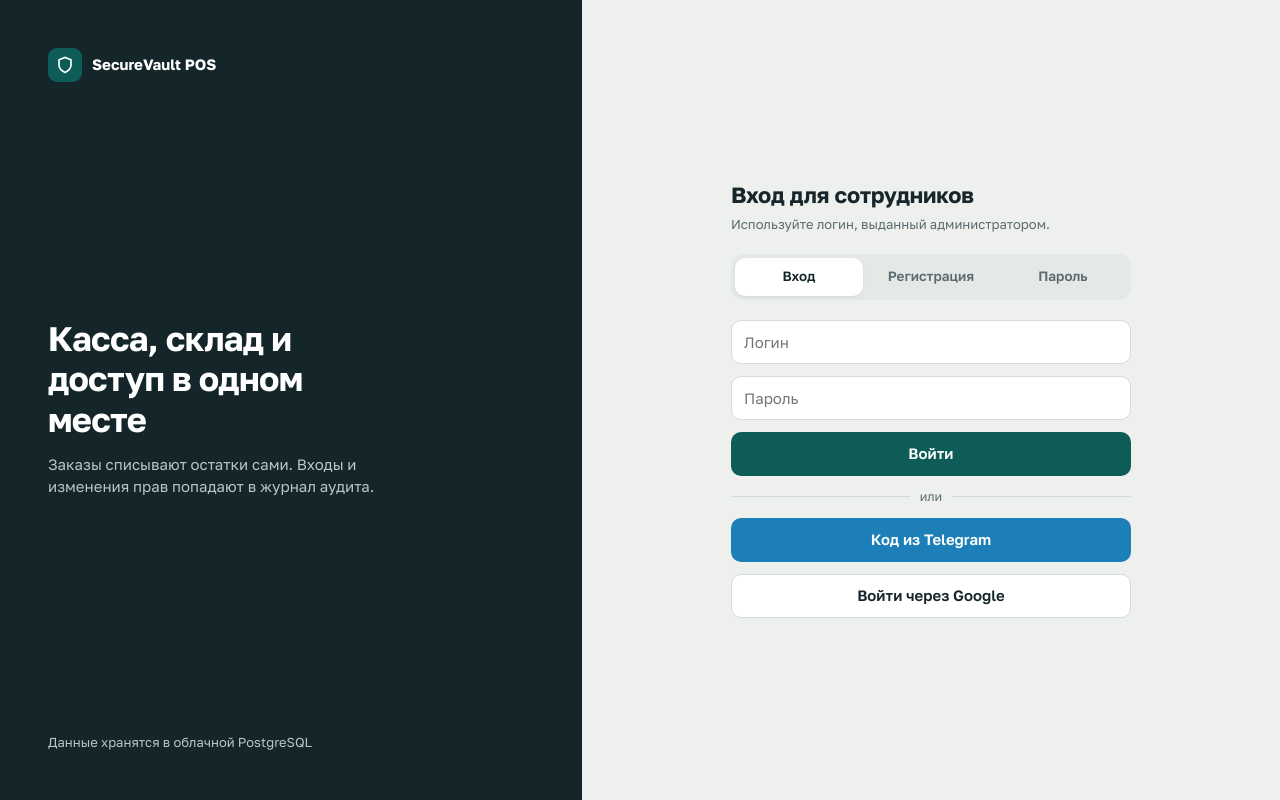
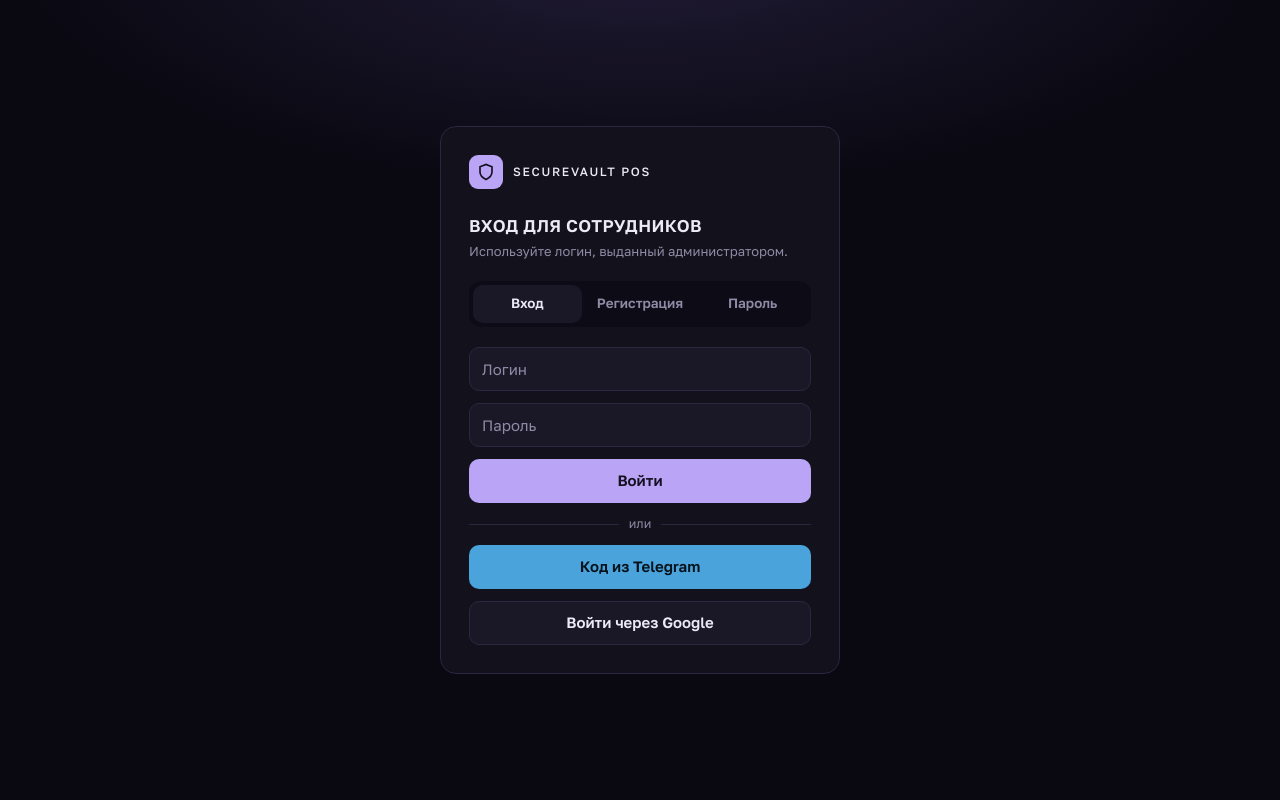
Before and after one commit to Yomonu/SecureVaultPOS-Web, a plain HTML site: page static/index.html in a window 1280 px wide. Drawn offline with Linux system fonts and the light colour scheme; a web font is replaced by a local one.

Commit message:
Add files via upload

```diff
--- a/static/index.html
+++ b/static/index.html
@@ -3,18 +3,18 @@
 <head>
 <meta charset="UTF-8">
 <meta name="viewport" content="width=device-width, initial-scale=1, viewport-fit=cover">
-<meta name="theme-color" content="#14262A">
+<meta name="theme-color" content="#0A0912">
 <title>SecureVault POS</title>
 <link rel="preconnect" href="https://fonts.googleapis.com">
 <link rel="preconnect" href="https://fonts.gstatic.com" crossorigin>
-<link href="https://fonts.googleapis.com/css2?family=Golos+Text:wght@400;500;600;700&display=swap" rel="stylesheet">
+<link href="https://fonts.googleapis.com/css2?family=Golos+Text:wght@400;500;600;700&family=Unbounded:wght@500;600&display=swap" rel="stylesheet">
 <script src="https://cdnjs.cloudflare.com/ajax/libs/qrcodejs/1.0.0/qrcode.min.js"></script>
 <style>
 :root{
-  --bg:#EDF0EC; --surface:#fff; --ink:#17262B; --muted:#5B6B70; --line:#D5DBD6; --line-2:#E5E9E5;
-  --accent:#0E5C57; --accent-d:#0A4642; --accent-soft:#DCEBE8;
-  --side:#14262A; --side-ink:#B9C7C9; --ok:#2F7D4F; --ok-soft:#E1F0E6; --warn:#8F5A08; --warn-soft:#F8EBD0;
-  --bad:#B3362E; --bad-soft:#F7E1DE; --nav-h:64px;
+  --bg:#0A0912; --surface:#12111C; --surface-2:#1A1827; --ink:#EDEAF7; --muted:#8F8BA6; --line:#2A2740; --line-2:#1D1A2E;
+  --accent:#B9A4F5; --accent-d:#CDBDF8; --accent-soft:rgba(185,164,245,.13);
+  --ok:#6FD3A0; --ok-soft:rgba(111,211,160,.14); --warn:#E8B65C; --warn-soft:rgba(232,182,92,.14);
+  --bad:#F0707A; --bad-soft:rgba(240,112,122,.14); --nav-h:64px;
 }
 *{box-sizing:border-box}
 html{-webkit-text-size-adjust:100%}
@@ -171,22 +171,57 @@ td .acts{display:flex;gap:6px;flex-wrap:wrap}
   .panel.flat{padding:0;background:transparent;border:0}
 }
 @media(prefers-reduced-motion:reduce){*{transition:none!important}}
+
+/* ---- dark theme ---- */
+:root{color-scheme:dark}
+body{background:radial-gradient(70% 45% at 50% -8%,rgba(150,120,235,.17),transparent 70%),var(--bg);background-attachment:fixed}
+h1,h2,.brand,.auth-brand{font-family:'Unbounded','Golos Text',sans-serif}
+h2{font-size:19px;font-weight:600;text-transform:uppercase;letter-spacing:.02em;line-height:1.25}
+::placeholder{color:var(--muted);opacity:1}
+input,select{background:var(--surface-2)}
+button{color:#14101F}
+button:hover{background:var(--accent-d)}
+button.sec,button.google{background:var(--surface-2);color:var(--ink);border-color:var(--line)}
+button.sec:hover,button.google:hover{background:#242137}
+button.ok{background:var(--ok);color:#07140D} button.ok:hover{background:#8BE0B4}
+button.danger{background:var(--bad-soft);color:var(--bad);border-color:rgba(240,112,122,.3)} button.danger:hover{background:rgba(240,112,122,.24)}
+button.tg{background:#4AA3DB;color:#06121B} button.tg:hover{background:#68B6E6}
+.logo{background:var(--accent)} .logo svg{stroke:#14101F}
+.brand,.auth-brand{font-size:12px;font-weight:500;letter-spacing:.14em;text-transform:uppercase}
+.auth{display:flex;align-items:center;justify-content:center}
+.auth-main{flex:1;padding:20px}
+.auth-card{background:var(--surface);border:1px solid var(--line);border-radius:16px;padding:28px}
+.auth-card h2{font-size:17px}
+.auth-brand{display:flex;align-items:center;gap:10px;color:var(--ink);margin-bottom:26px}
+.tabs{background:#0D0C16}
+.tab.active{background:var(--surface-2);color:var(--ink);box-shadow:none}
+.side{background:var(--surface);color:var(--muted);border-right:1px solid var(--line)}
+.brand{color:var(--ink)}
+.nav-item{color:var(--muted)} .nav-item:hover{background:var(--surface-2);color:var(--ink)}
+.nav-item.active{background:var(--accent-soft);color:var(--accent)}
+.who{border-top-color:var(--line)} .who b{color:var(--ink)}
+.who .badge{background:var(--surface-2);color:var(--ink)}
+.who button{color:var(--muted);border-color:var(--line)} .who button:hover{background:var(--surface-2);color:var(--ink)}
+.chip.active{background:var(--accent);color:#14101F;border-color:var(--accent)}
+.toast{background:#2A2740;color:var(--ink)} .toast.err{background:#4A2127;color:#FFD5D8}
+.modal-bg{background:rgba(5,4,10,.78)} .modal{border:1px solid var(--line)}
+.log{background:#07060D}
+@media(max-width:899px){
+  .side{border-right:0;border-top:1px solid var(--line)}
+  .nav-item.active{background:transparent;color:var(--accent);box-shadow:inset 0 3px 0 var(--accent)}
+  h2{font-size:15px}
+  .auth-main{align-items:center;padding-top:20px}
+  .auth-card{padding:22px}
+}
 </style>
 </head>
 <body>
 
 <!-- ============ ВХОД ============ -->
 <div id="auth-view" class="auth">
-  <div class="auth-side">
-    <div class="brand" style="padding:0"><div class="logo"><svg width="18" height="18" viewBox="0 0 24 24" fill="none" stroke="#fff" stroke-width="2.2"><path d="M12 22s8-4 8-10V5l-8-3-8 3v7c0 6 8 10 8 10z"/></svg></div>SecureVault POS</div>
-    <div>
-      <h1>Касса, склад и доступ в одном месте</h1>
-      <p>Заказы списывают остатки сами. Входы и изменения прав попадают в журнал аудита.</p>
-    </div>
-    <div class="small" style="color:var(--side-ink)">Данные хранятся в облачной PostgreSQL</div>
-  </div>
   <div class="auth-main">
     <div class="auth-card">
+      <div class="auth-brand"><span class="logo"><svg width="18" height="18" viewBox="0 0 24 24" fill="none" stroke-width="2.2"><path d="M12 22s8-4 8-10V5l-8-3-8 3v7c0 6 8 10 8 10z"/></svg></span>SecureVault POS</div>
       <h2>Вход для сотрудников</h2>
       <p class="muted small">Используйте логин, выданный администратором.</p>
       <div class="tabs">
```
